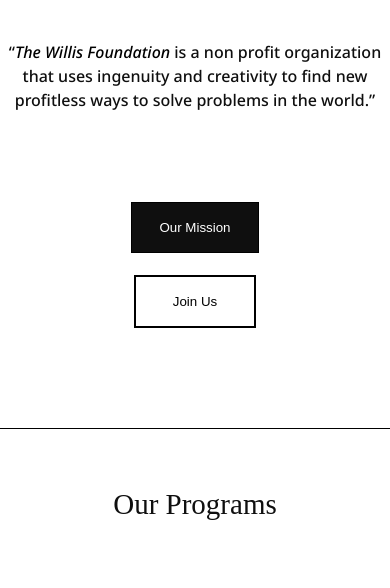
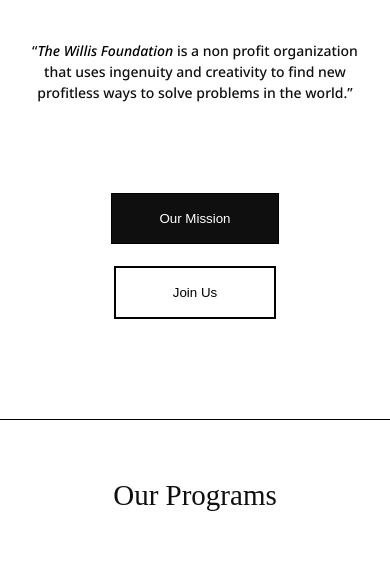
Before and after one commit to JamaariWillis/Foundation, a plain HTML site: page index.html in a window 390 px wide. Shown: the part 205-793 px from the top of the page. Drawn offline with Linux system fonts and the light colour scheme.

Commit message:
4/21/2023 added font size to .learn media query

```diff
--- a/style.css
+++ b/style.css
@@ -184,7 +184,7 @@
 
     .b1 {
         margin-right: 0px;
-        padding: 17px 27px;
+        padding: 17px 47px;
         color: white;
         background-color: #0f0f0f;
         border: 1px solid black;
@@ -194,11 +194,28 @@
 
     .b2 {
         margin-left: 0px;
-        padding: 17px 37px;
+        padding: 17px 57px;
         background-color: transparent;
         border: 2px solid black;
         cursor: pointer;
+        color: black
 
 
     }
+
+    .first-grid {
+        display: grid;
+        grid-template-columns: 90vw ;
+        grid-template-rows: 90px 40px;
+        align-items: center;
+        justify-content: center;
+        margin-top: 40px;
+        padding-bottom: 90px;
+
+
+    }
+
+    .learn {
+        font-size: 14px;
+    }
 }
```
